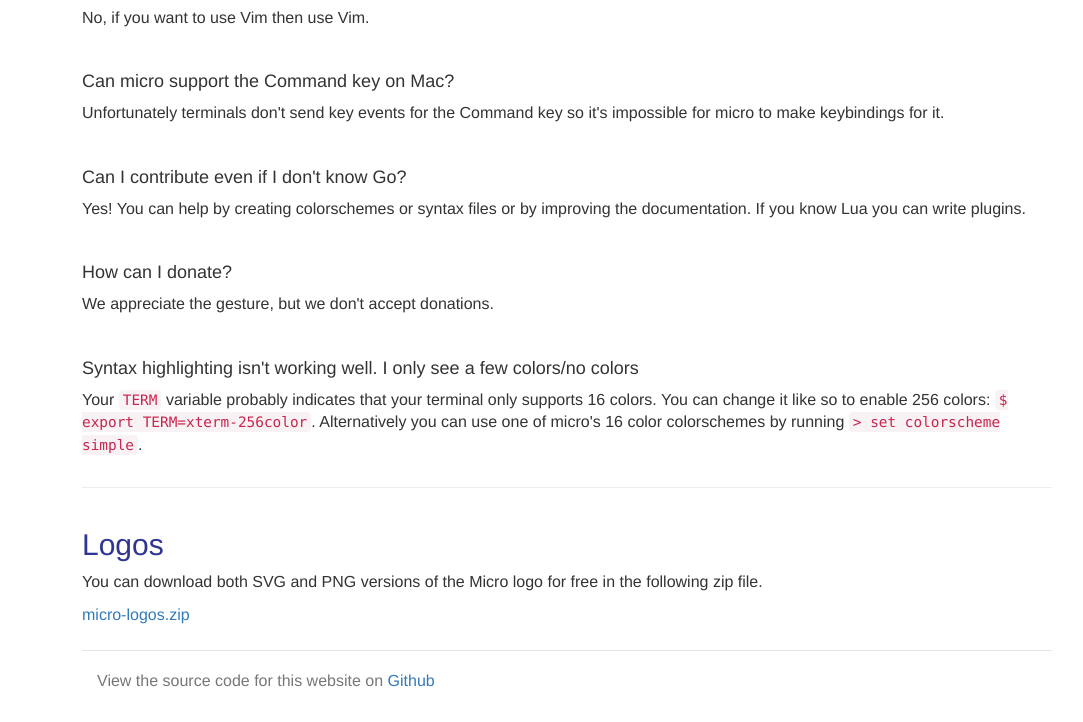
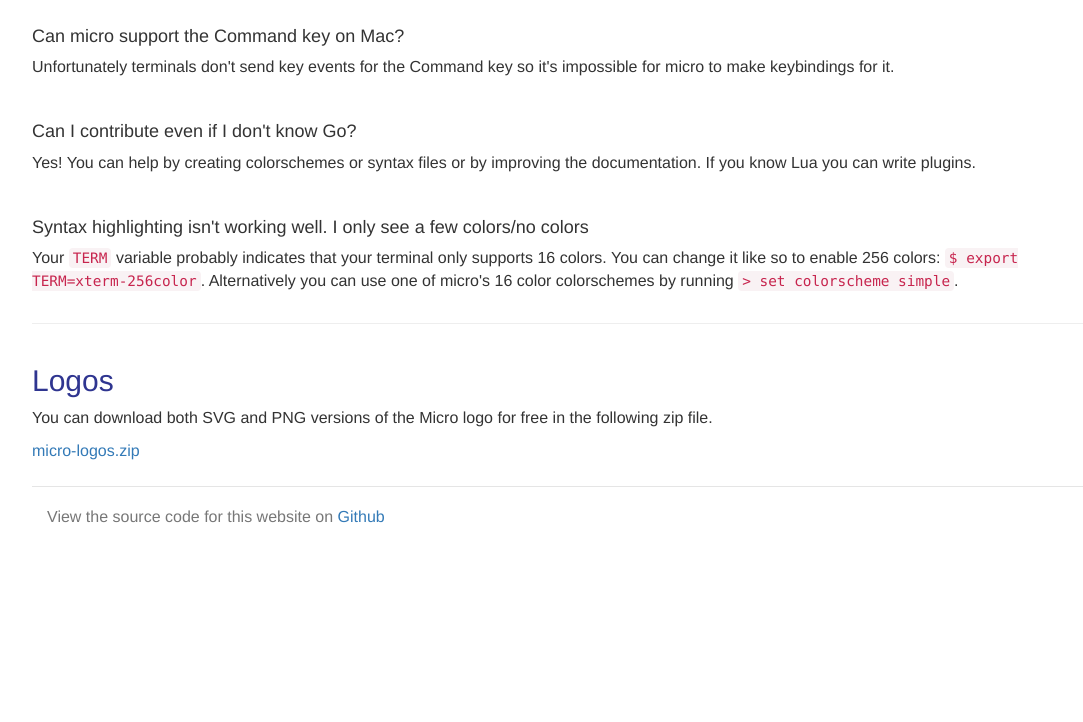
Before and after one commit to micro-editor/micro-editor.github.io, a plain HTML site: page about.html in a window 1280 px wide. Shown: the part 765-1487 px from the top of the page, without its empty margins (73-1156 px from the left). After the commit the page ends 1323 px from the top, so only its background shows below. Drawn offline with nearby package versions, Linux system fonts and the light colour scheme.

```diff
--- a/about.html
+++ b/about.html
@@ -30,7 +30,6 @@
 
             ga('create', 'UA-66418971-2', 'auto');
             ga('send', 'pageview');
-            console.log("asdf")
         </script>
     </head>
     <body>
@@ -110,9 +109,6 @@
                     <h4>Can I contribute even if I don't know Go?</h4>
                     <p>Yes! You can help by creating colorschemes or syntax files or by improving the documentation. If you know Lua you can write plugins.</p>
                     <br>
-                    <h4>How can I donate?</h4>
-                    <p>We appreciate the gesture, but we don't accept donations.</p>
-                    <br>
                     <h4>Syntax highlighting isn't working well. I only see a few colors/no colors</h4>
                     <p>Your <code>TERM</code> variable probably indicates that your terminal only supports 16 colors. You can change it like so to enable 256 colors: <code>$ export TERM=xterm-256color</code>. Alternatively you can use one of micro's 16 color colorschemes by running <code>> set colorscheme simple</code>.
                     </div>
--- a/micro_files/micro.css
+++ b/micro_files/micro.css
@@ -47,7 +47,7 @@
 /* Customize container */
 @media (min-width: 768px) {
   .container {
-    max-width: 1000px;
+    max-width: 1100px;
   }
 }
 .container-narrow > hr {
```
Also changed, not shown: index.html (+1 -1 lines).
